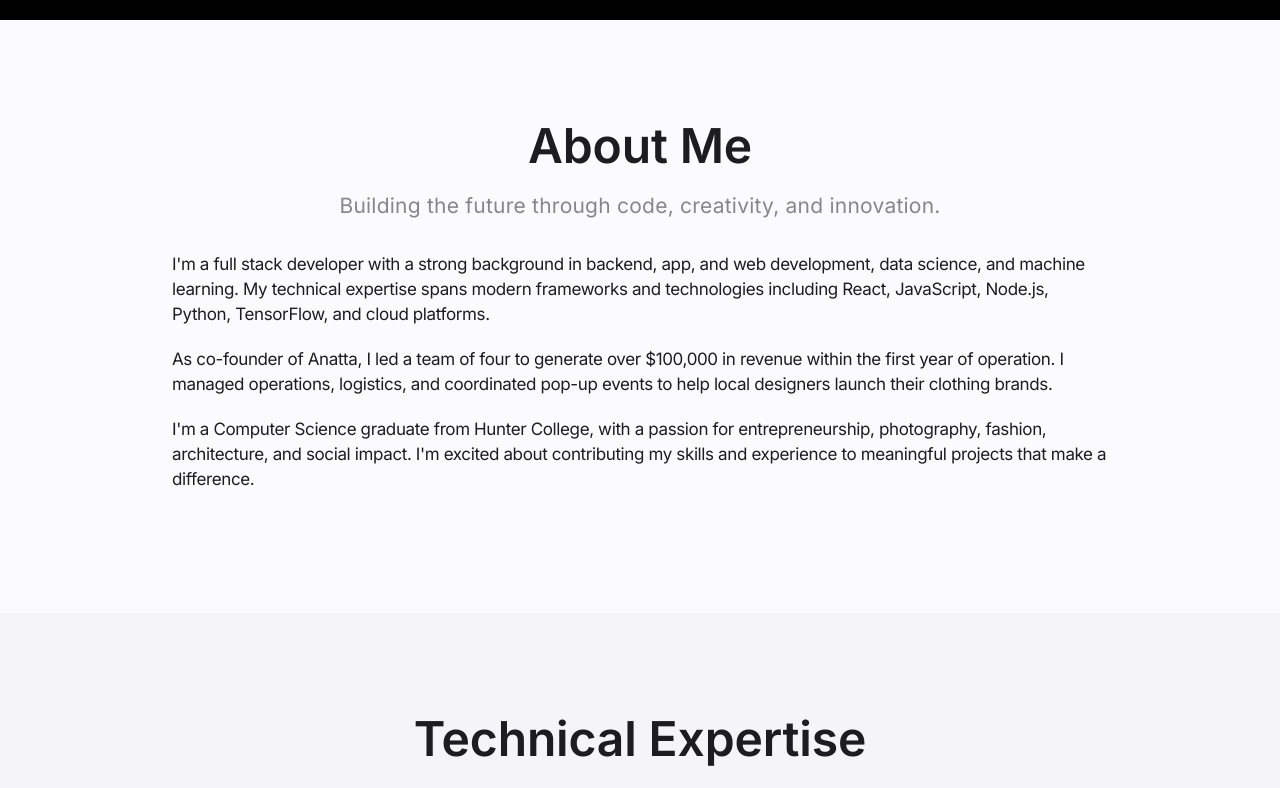
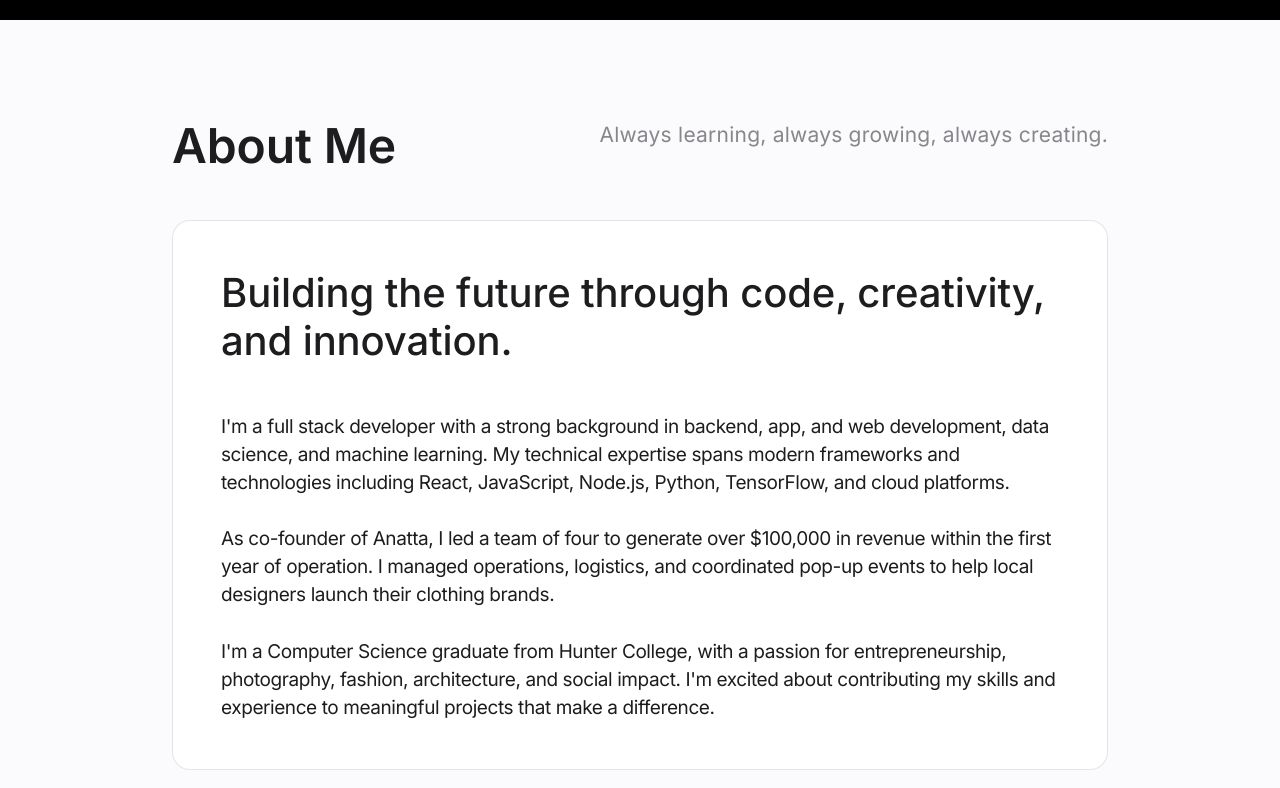
Before and after one commit to Antoniox200/antoniox200.github.io, a React (Vite) app: page / in a window 1280 px wide. Shown: the part 780-1568 px from the top of the page. Built offline with nearby package versions, Linux system fonts and the light colour scheme.

Commit message:
Add About section styles and restructure About component

```diff
--- a/src/App.css
+++ b/src/App.css
@@ -381,6 +381,76 @@ footer {
   font-size: 12px;
   line-height: 1.33337;
   letter-spacing: -0.01em;
+}
+
+/* About Card Styles */
+.about-header {
+  display: flex;
+  justify-content: space-between;
+  align-items: flex-start;
+  margin-bottom: 3rem;
+  gap: 2rem;
+}
+
+.about-title {
+  font-size: clamp(32px, 4vw, 48px);
+  font-weight: 600;
+  line-height: 1.0834933333;
+  letter-spacing: -0.003em;
+  color: #1d1d1f;
+  margin: 0;
+  flex: 0 0 auto;
+}
+
+.about-tagline {
+  font-size: 21px;
+  font-weight: 400;
+  line-height: 1.381;
+  letter-spacing: 0.011em;
+  color: #86868b;
+  margin: 0;
+  flex: 1;
+  text-align: right;
+}
+
+.about-card {
+  background: #ffffff;
+  border-radius: 18px;
+  padding: 48px;
+  border: 1px solid rgba(0, 0, 0, 0.1);
+  transition: all 0.4s cubic-bezier(0.25, 0.1, 0.25, 1);
+  margin-top: 0;
+}
+
+.about-card:hover {
+  transform: translateY(-8px);
+  box-shadow: 0 20px 40px rgba(0, 0, 0, 0.15);
+}
+
+.about-hero-text {
+  margin-bottom: 3rem;
+}
+
+.about-hero-text p {
+  font-size: clamp(28px, 4vw, 40px);
+  font-weight: 500;
+  line-height: 1.2;
+  letter-spacing: -0.003em;
+  color: #1d1d1f;
+  margin: 0;
+}
+
+.about-details p {
+  font-size: 19px;
+  font-weight: 400;
+  line-height: 1.47059;
+  letter-spacing: -0.022em;
+  color: #1d1d1f;
+  margin-bottom: 1.5em;
+}
+
+.about-details p:last-child {
+  margin-bottom: 0;
 }
 
 /* Project Card Styles */
@@ -789,10 +859,13 @@ footer {
     grid-template-columns: 1fr;
     gap: 16px;
   }
-
   .project-grid {
     grid-template-columns: 1fr;
     gap: 24px;
+  }
+
+  .about-card {
+    padding: 32px;
   }
 }
 
@@ -823,4 +896,29 @@ footer {
   .project-card {
     padding: 24px;
   }
+  .about-card {
+    padding: 24px;
+  }
+
+  .about-header {
+    flex-direction: column;
+    gap: 1rem;
+    margin-bottom: 2rem;
+  }
+
+  .about-tagline {
+    text-align: left;
+  }
+
+  .about-hero-text {
+    margin-bottom: 2rem;
+  }
+
+  .about-hero-text p {
+    font-size: clamp(24px, 6vw, 32px);
+  }
+
+  .about-details p {
+    font-size: 17px;
+  }
 }
--- a/src/components/About.jsx
+++ b/src/components/About.jsx
@@ -6,13 +6,21 @@ function About() {
           <h1 className="hero-title">Antonio Iadicicco</h1>
           <p className="hero-subtitle">Full Stack Developer. Entrepreneur. Innovator.</p>
         </div>
+      </div>      <section id="about">
+        <div className="section-content">
+          <div className="about-header">
+            <h2 className="about-title">About Me</h2>
+            <p className="about-tagline">
+              Always learning, always growing, always creating.
+            </p>
           </div>
-      <section id="about">
-        <div className="section-content">
-          <h2 className="section-headline">About Me</h2>
-          <p className="section-subhead">
-            Building the future through code, creativity, and innovation.
-          </p>
+
+          <div className="about-card">
+            <div className="about-hero-text">
+              <p>Building the future through code, creativity, and innovation.</p>
+            </div>
+
+            <div className="about-details">
               <p>
                 I'm a full stack developer with a strong background in backend, app, and web development,
                 data science, and machine learning. My technical expertise spans modern frameworks and technologies
@@ -29,6 +37,8 @@ function About() {
                 contributing my skills and experience to meaningful projects that make a difference.
               </p>
             </div>
+          </div>
+        </div>
       </section>
     </>
   )
```
Lines whose indentation alone changed are shown as unchanged.
